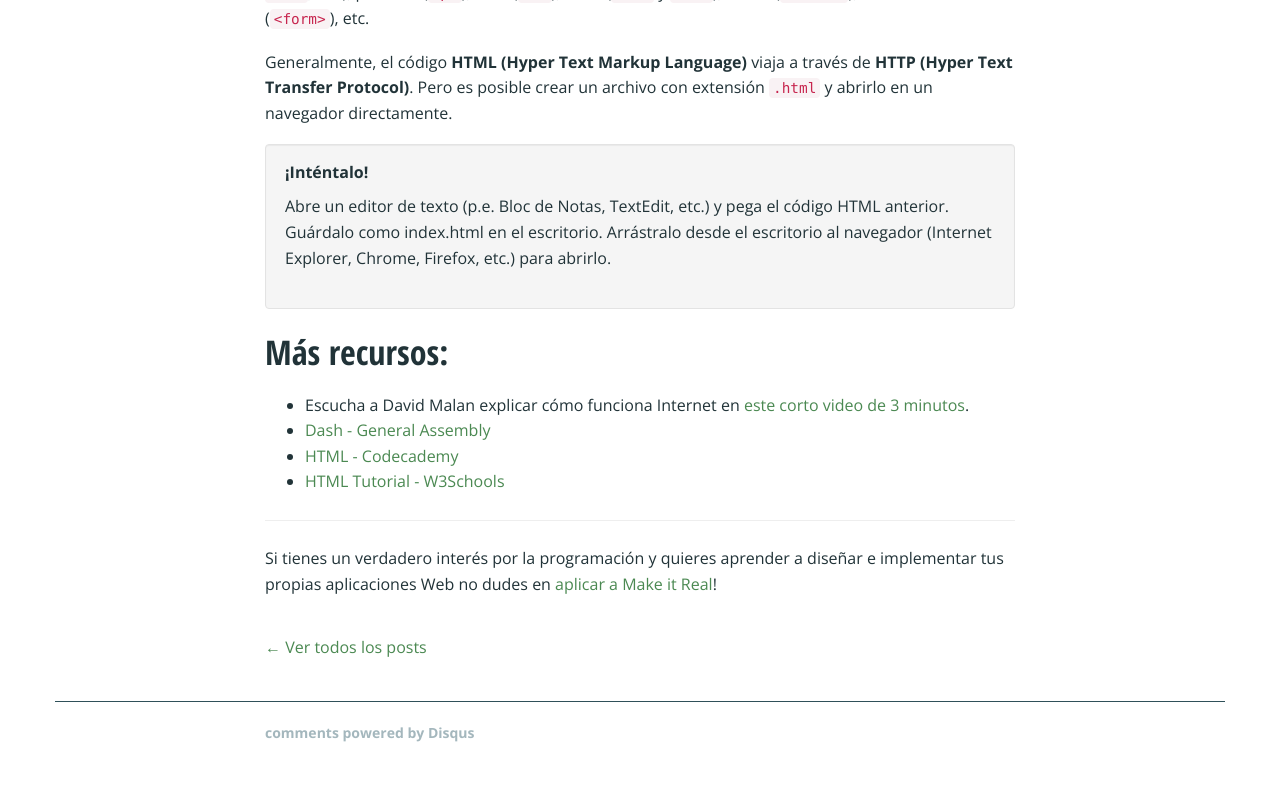
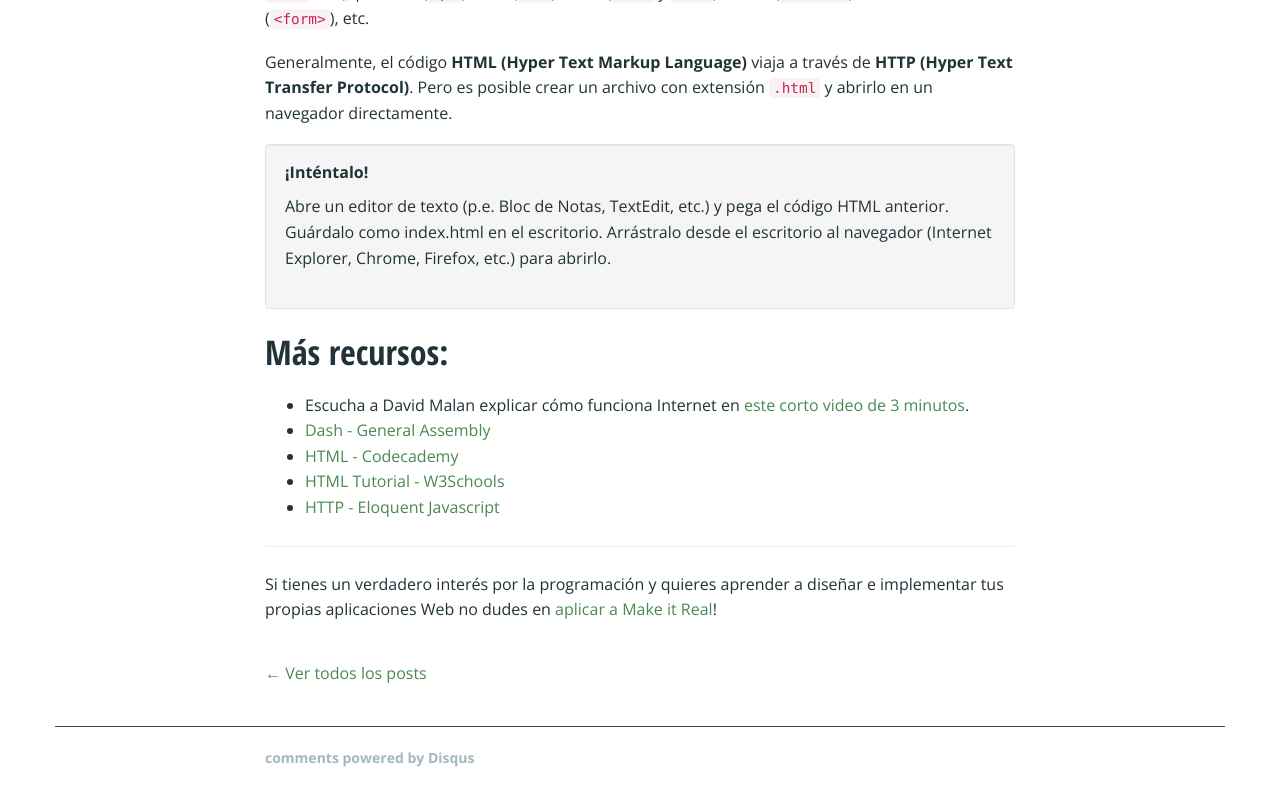
Before and after one commit to simonhoyos/blog, a Jekyll site: the page built from _posts/2014-10-05-http-y-html.markdown, in a window 1280 px wide and 900 px high, scrolled down 3543 px. Shown: the top 806 px of the window. Built offline with Jekyll 4.4.1, drawn with Linux system fonts in a browser that asks for light colours; nearby versions of some CDN libraries; comment, search, counter and statistics services are not loaded; a style sheet for code colours, icons or effects is not loaded.

Commit message:
Add resource to "HTTP y HTML"

```diff
--- a/_posts/2014-10-05-http-y-html.markdown
+++ b/_posts/2014-10-05-http-y-html.markdown
@@ -114,6 +114,7 @@ Generalmente, el código **HTML (Hyper Text Markup Language)** viaja a través d
 * <a href="https://dash.generalassemb.ly/" target="_blank">Dash - General Assembly</a>
 * <a href="http://www.codecademy.com/tracks/web" target="_blank">HTML - Codecademy</a>
 * <a href="http://www.w3schools.com/html/default.asp" target="_blank">HTML Tutorial - W3Schools</a>
+* <a href="http://eloquentjavascript.net/17_http.html" target="_blank">HTTP - Eloquent Javascript</a>
 
 ***
 
```
